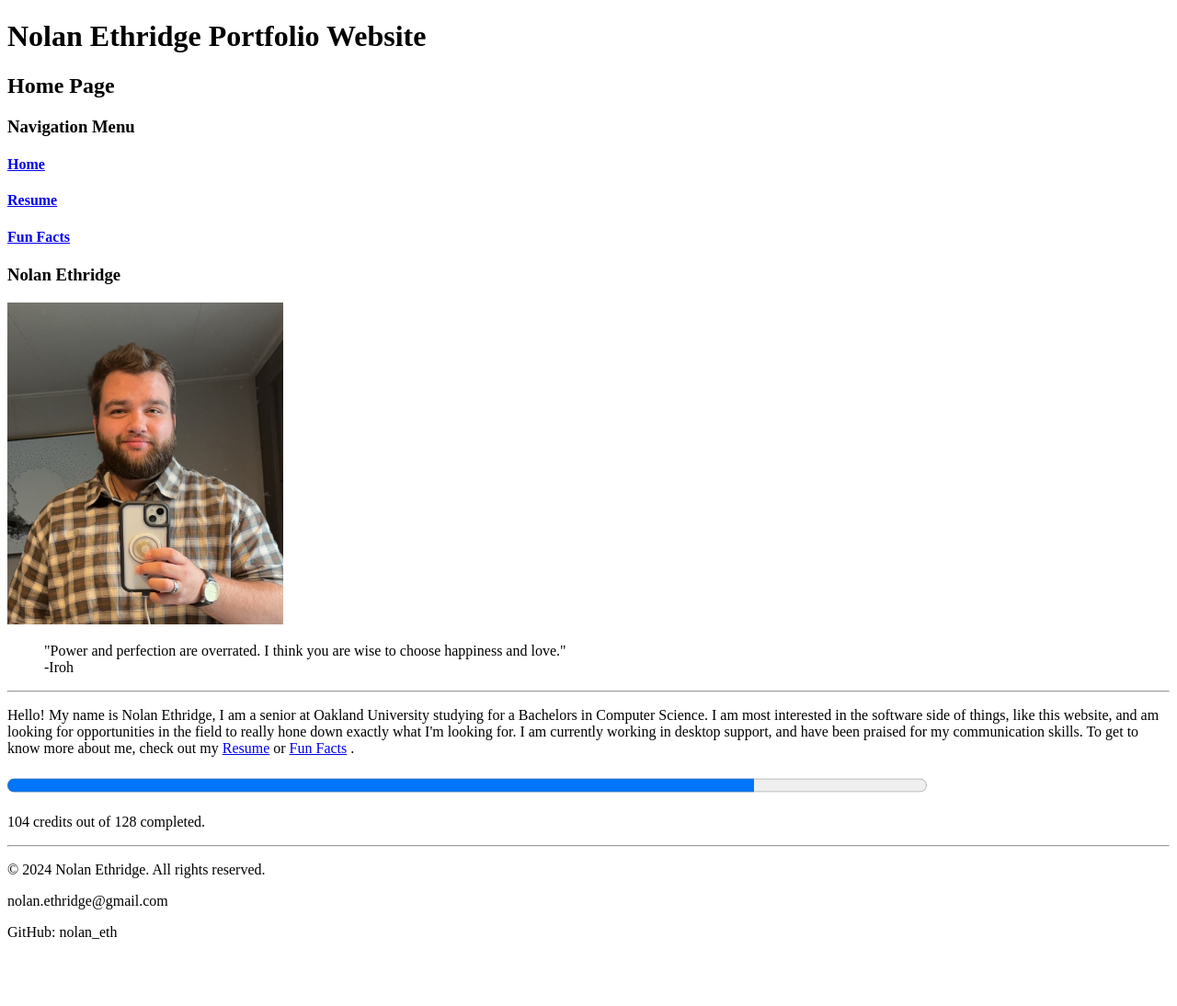
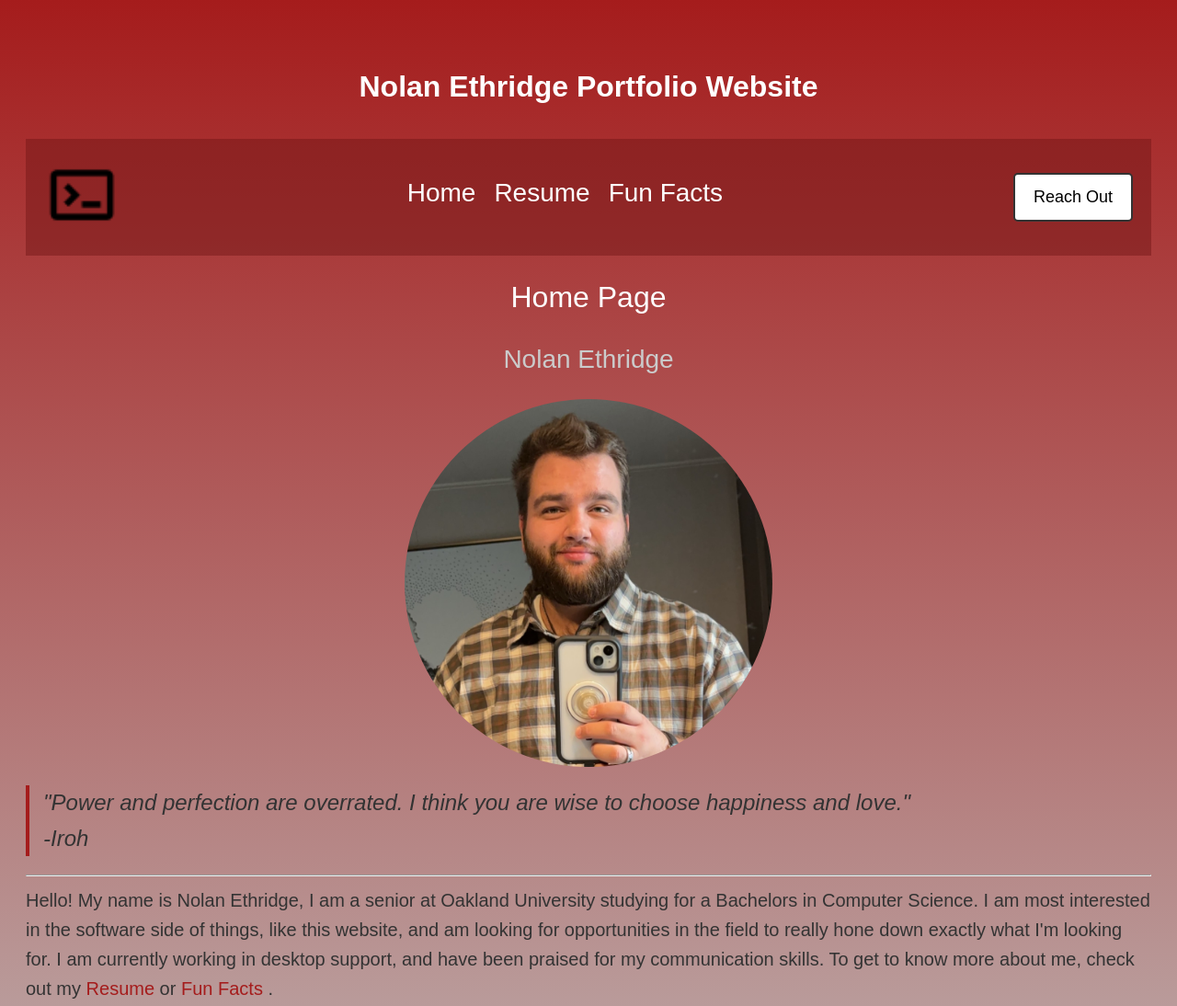
Before and after one commit to nolaneth/NolanEthridge_hw2TH_csi3150_fs2024, a plain HTML site: page index.html in a window 1280 px wide. Shown: the top 1094 px of the page at 92% size. Before the commit the page ends 1039 px from the top, so only its background shows below. Drawn offline with Linux system fonts and the light colour scheme.

Commit message:
init git and create dir for portfolio website

```diff
--- /dev/null
+++ b/css/single_portfolio_style.css
@@ -0,0 +1,163 @@
+/* styles for header */
+.navbar {
+  display: flex;
+  justify-content: space-between;
+  align-items: center; /* Centers items vertically */
+  padding: 20px;
+  background-color: #70151575; /*background color*/
+}
+
+/*logo */
+.logo {
+  flex: 1;
+}
+
+.logo img {
+  height: 80px;
+  width: 80px;
+}
+
+/* Navbar styles */
+nav {
+  flex: 2;
+  display: flex;
+  justify-content: center;
+}
+
+nav ul {
+  list-style: none;
+  display: flex;
+  justify-content: center;
+  gap: 20px;
+  padding: 0;
+  margin: 0;
+}
+
+/*contact button */
+.contact-button {
+  flex: 1;
+  display: flex;
+  justify-content: flex-end; /* right side */
+}
+
+/*Contact button colors*/
+.contact-button .cta-button {
+  background-color: #ffffff; /*button color */
+  color: rgb(0, 0, 0); /*text color*/
+  padding: 10px 20px;
+  text-decoration: none;
+  border-radius: 5px;
+  transition: background-color 0.3s;
+  border: 2px solid #333;
+  font-size: 18px;
+}
+
+/*button hover color*/
+.contact-button .cta-button:hover {
+  background-color: #a51c1c; /* Darken button on hover */
+}
+
+/*navagation text basics*/
+nav a {
+  text-decoration: none;
+  color: #ffffff; /* Default link color */
+  transition: color 0.3s; /* Transition for color change */
+  font-size: 28px;
+}
+
+/*navagation hover*/
+nav a:hover {
+  color: #f82b2b; /* Change color on hover */
+}
+
+/*circular image */
+.image-round {
+  display: flex;
+  justify-content: center;
+  align-items: center;
+  margin: 20px 0;
+}
+
+.image-round img {
+  width: 400px;
+  height: 400px;
+  border-radius: 50%; /* Makes the image circular */
+  object-fit: cover;
+}
+
+/*body color*/
+body {
+  background: linear-gradient(to top, #beb9b8, #a51c1c);
+}
+
+/*base text styles*/
+body {
+  font-family: Arial, sans-serif;
+  line-height: 1.6;
+  color: #333;
+  background-color: #f9f9f9;
+  padding: 20px;
+}
+
+/*headings*/
+/*main heading*/
+h1 {
+  font-size: 32px;
+  color: #ffffff;
+  margin-bottom: 10px;
+}
+
+/*sub heading*/
+h3 {
+  font-size: 30px;
+  color: #eeeeee;
+  margin: 10px 0;
+}
+
+/*blockquote */
+blockquote {
+  font-size: 24px;
+  font-style: italic;
+  margin: 20px 0; /*space above and below */
+  padding-left: 15px;
+  border-left: 4px solid #a51c1c; /*line on the left */
+}
+
+/*paragraphs */
+p {
+  font-size: 20px;
+  margin: 10px 0;
+}
+
+/*links */
+a {
+  color: #a51c1c;
+  text-decoration: none; /*remove underline */
+}
+
+/*on link hover*/
+a:hover {
+  text-decoration: underline; /*underline on hover */
+  color: #0091ff;
+}
+
+/* Classes for titles and subtitles */
+/*title size*/
+.title {
+  font-size: 32px;
+  color: #ffffff;
+  margin: 20px 0;
+  display: flex;
+  justify-content: center;
+  align-items: center;
+}
+
+/*subtitle size*/
+.subtitle {
+  font-size: 28px;
+  color: #cbcbcb;
+  margin-bottom: 20px;
+  display: flex;
+  justify-content: center;
+  align-items: center;
+}
--- a/index.html
+++ b/index.html
@@ -8,26 +8,42 @@
       href="assets/img/terminal-regular-24.png"
     />
     <title>Nolan Ethridge Portfolio Website</title>
+    <!-- link css file-->
+    <link rel="stylesheet" href="css/single_portfolio_style.css" />
   </head>
   <body>
     <header>
       <!--important headings-->
-      <h1>Nolan Ethridge Portfolio Website</h1>
-      <h2>Home Page</h2>
-      <h3>Navigation Menu</h3>
-      <!--include below-->
-      <h4><a href="./index.html">Home</a></h4>
-      <h4><a href="html/my_resume.html">Resume</a></h4>
-      <h4><a href="html/my_fun_facts.html">Fun Facts</a></h4>
-      <h3>Nolan Ethridge</h3>
+      <div class="title"><h1>Nolan Ethridge Portfolio Website</h1></div>
+      <header class="navbar">
+        <!--include below-->
+        <!-- logo -->
+        <div class="logo">
+          <img src="./assets/img/terminal-regular-24.png" />
+        </div>
+        <nav class="navbar-center">
+          <ul>
+            <li><a href="./index.html">Home</a></li>
+            <li><a href="html/my_resume.html">Resume</a></li>
+            <li><a href="html/my_fun_facts.html">Fun Facts</a></li>
+          </ul>
+
+          <div class="contact-button">
+            <a
+              class="cta-button"
+              href="https://www.linkedin.com/in/nolanethridge/"
+              >Reach Out</a
+            >
+          </div>
+        </nav>
+      </header>
+      <div class="title">Home Page</div>
+      <div class="subtitle">Nolan Ethridge</div>
       <!--picture below-->
     </header>
-    <img
-      src="./assets/img/IMG_1335.jpg"
-      alt="Photo of Nolan Ethridge"
-      width="300"
-      height="350"
-    />
+    <div class="image-round">
+      <img src="./assets/img/IMG_1335.jpg" alt="Photo of Nolan Ethridge" />
+    </div>
     <blockquote>
       <!--quote-->
       "Power and perfection are overrated. I think you are wise to choose
@@ -62,8 +78,10 @@
       <hr />
       <!--line break for copywrite info-->
       <p>© 2024 Nolan Ethridge. All rights reserved.</p>
-      <p>nolan.ethridge@gmail.com</p>
-      <p>GitHub: nolan_eth</p>
+      <p>
+        <a href="mailto:nolan.ethridge@gmail.com">nolan.ethridge@gmail.com</a>
+      </p>
+      <p><a href="https://github.com/nolaneth">GitHub</a></p>
     </footer>
   </body>
 </html>
```
Also changed, not shown: html/my_fun_facts.html (+30 -9 lines), html/my_resume.html (+30 -9 lines).
